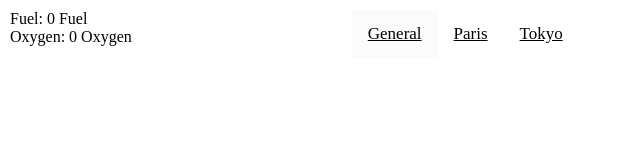
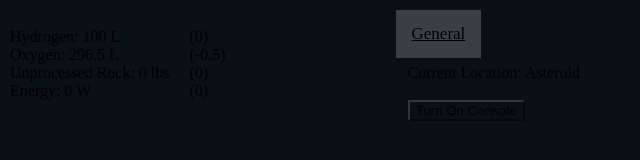
Before and after one commit to Coolwo/spacerubble, a plain HTML site: page index.html in a window 1280 px wide. Both pictures are taken after a click on the button "General". Shown: the whole page, without its empty margins (0-640 px from the left). Drawn offline with Linux system fonts and the light colour scheme.

Commit message:
Update index.html

```diff
--- a/index.html
+++ b/index.html
@@ -5,8 +5,29 @@
 				font-family: "Times New Roman", Times, serif;
 			}
 
+			.off {
+				background-color: #0b0f16;
+			}
+
+			.on {
+				transition: 4s;
+				background-color: white;
+			}
+
+			.red {
+				color: red;
+			}
+
+			.green {
+				color: green;
+			}
+
+			button.dark {
+				border-color: rgb(6, 6, 6, 0.5)
+			}
+
 			.padding {
-		padding-left:200px;
+				padding-left:150px;
 			}
 
 			.tab {
@@ -27,7 +48,7 @@
 			}
 
 			.tab button.active {
-		background-color: #fbfbfb;
+				background-color: rgb(251, 251, 251, 0.2);
 			}
 
 			.tabcontent {
@@ -36,9 +57,7 @@
 				border-top: none;
 			}
 
-	.hide {
-		display: none;
-	}
+			.hide { display: none; transition: 1s; }
 
 			* {
 			  box-sizing: border-box;
@@ -60,27 +79,50 @@
 			}
 		</style>
 	</head>
-<body>
+	<body class="off" id="body">
 		<div class="row">
 			<div class="column">
-		Fuel: <span id="fuel">0</span> Fuel<br />
-		Oxygen: <span id="oxygen">0</span> Oxygen
+				<br />
+				Hydrogen: <span id="hydrogen">100</span> L
+				<br />
+				Oxygen: <span id="oxygen">300</span> L
+				<br />
+				Unprocessed Rock: <span id="rock">0</span> lbs
+				<br />
+				Energy: <span id="energyP">0</span> W
+			</div>
+			<div class="column">
+				<br />
+				(<span id="hydrogenP">0</span>)
+				<br />
+				(<span id="oxygenP">-0.5</span>)
+				<br />
+				(<span id="rockP">0</span>)
+				<br />
+				(<span id="energyP">0</span>)
 			</div>
 			<div class="column">
 				<div class="padding">
 					<div class="tab">
 					  <button class="tablinks" onclick="openCity(event, 'General')">General</button>
-			  <button class="tablinks, none" onclick="openCity(event, 'Paris')">Paris</button>
-			  <button class="tablinks, none" onclick="openCity(event, 'Tokyo')">Tokyo</button>
+					  <button class="tablinks hide" onclick="openCity(event, 'Console')" id="console">Console</button>
+					  <button class="tablinks hide" onclick="openCity(event, 'Tokyo')">Tokyo</button>
 					</div>
 
 					<div id="General" class="tabcontent">
-
+						Current Location: <span id="location">Asteroid</span><br /><br />
+						<button onclick="openConsole()" class="off dark" id="turnOnConsole">Turn On Console</button>
 					</div>
 
-			<div id="Paris" class="tabcontent">
-			  <h3>Paris</h3>
-			  <p>Paris is the capital of France.</p>
+					<div id="Console" class="tabcontent">
+						<span id="consoleStatus" class="green">Console Online</span><br />
+						<span id="engineStatus" class="red">Engines Offline</span><br />
+						<span id="drillStatus" class="red">Drill Offline</span><br />
+						<span id="harvesterStatus" class="red">Gas Harvester Offline</span><br />
+						<span id="foodStatus" class="red">Food Production Offline</span><br />
+						<span id="oxygenStatus" class="red">Oxygen Production Offline</span><br />
+						<span id="energyStatus" class="red">Energy Production Offline</span><br />
+						<span id="scienceStatus" class="red">Science Lab Offline</span><br />
 					</div>
 
 					<div id="Tokyo" class="tabcontent">
@@ -91,6 +133,28 @@
 			</div>
 		</div>
 		<script>
+		function openConsole() {
+			document.getElementById("console").classList.remove("hide");
+			document.getElementById("body").classList.remove("off");
+			document.getElementById("body").classList.add("on");
+			document.getElementById("turnOnConsole").classList.add("hide");
+		}
+
+		function oxygenR(){
+			//oxygenP = population*0.5..;
+			oxygen = oxygen + oxygenP;
+			document.getElementById('oxygen').innerHTML = oxygen;
+		}
+
+		var hydrogen = 100;
+
+		var oxygen = 300;
+		var oxygenP = -0.5;
+		var rock = 0;
+
+		var energy = 0;
+
+
 		function openCity(evt, cityName) {
 			var i, tabcontent, tablinks;
 			tabcontent = document.getElementsByClassName("tabcontent");
@@ -104,7 +168,11 @@ function openCity(evt, cityName) {
 			document.getElementById(cityName).style.display = "block";
 			evt.currentTarget.className += " active";
 		}
+
+		window.setInterval(function(){
+			oxygenR()
+		}, 1000);
+
 		</script>
-
 	</body>
 </html>
```
Lines whose indentation alone changed are shown as unchanged.
